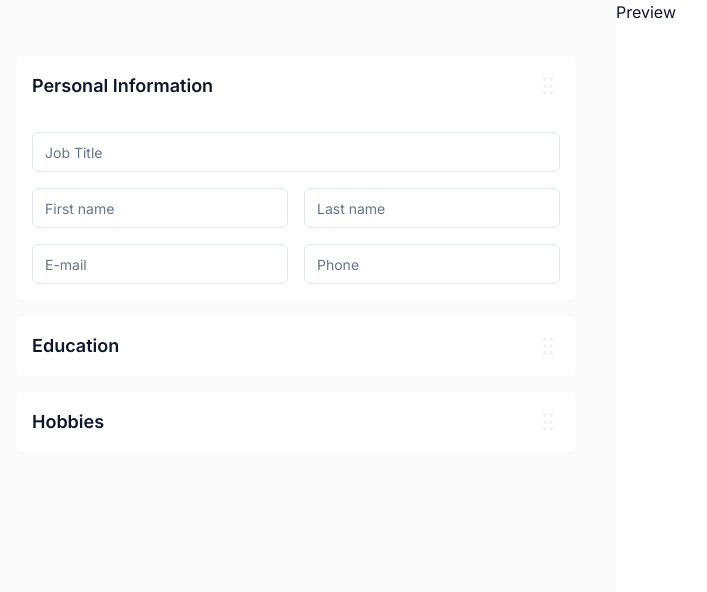
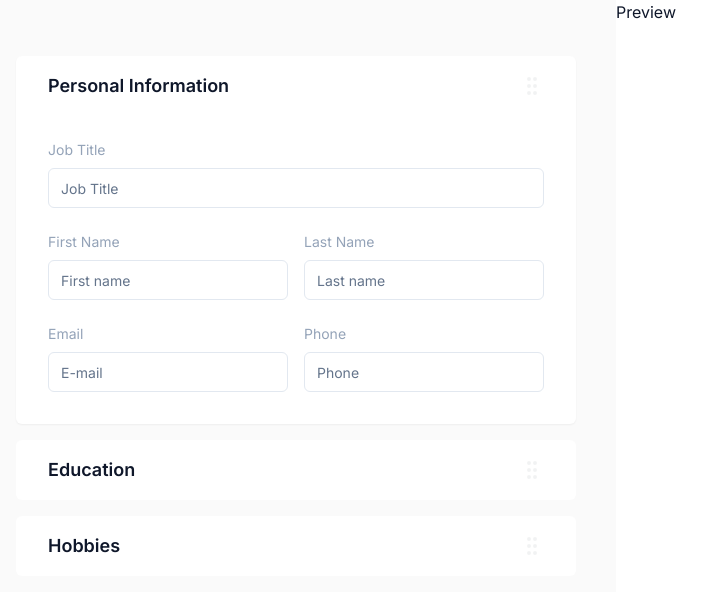
Before and after one commit to HelixMorphe/halcyon, a Next.js app: page /app in a window 1280 px wide. Both pictures are taken after a click on the element "Personal Information". Shown: the top 592 px of the page, without its empty margins (24-731 px from the left). Built offline with nearby package versions, Linux system fonts and the light colour scheme.

Commit message:
labels and other stylings

```diff
--- a/components/App/SectionsWrapper.jsx
+++ b/components/App/SectionsWrapper.jsx
@@ -134,16 +134,16 @@ function SortableItem({ id, label, component, activeId, minimise }) {
       style={style}
       className={`rounded-md my-4 bg-white ${
         activeId?.id === id ? "opacity-50" : ""
-      }`}
+      } ${show ? "shadow-sm" : ""}`}
     >
       <div className="flex justify-between items-center">
         <p
-          className="font-semibold text-lg w-full p-4 cursor-pointer"
+          className="font-semibold text-lg w-full py-4 px-8 cursor-pointer"
           onClick={reveal}
         >
           {label}
         </p>
-        <div className="flex items-center justify-center gap-2 p-4">
+        <div className="flex items-center justify-center gap-2 py-4 px-8">
           <button {...listeners} {...attributes}>
             <GripVertical className="opacity-5 hover:opacity-40 active:opacity-60" />
           </button>
--- a/components/Forms/Personal.tsx
+++ b/components/Forms/Personal.tsx
@@ -3,13 +3,28 @@ import { Input } from "../ui/input";
 
 const Personal = () => {
   return (
-    <div className="p-4">
-      <div className="grid grid-cols-2 gap-4">
-        <Input placeholder="Job Title" className="col-span-2" />
-        <Input placeholder="First name" className="" />
-        <Input placeholder="Last name" className="" />
-        <Input placeholder="E-mail" className="" />
-        <Input placeholder="Phone" className="" />
+    <div className="px-8 pb-8 pt-6">
+      <div className="grid grid-cols-2 gap-x-4 gap-y-6">
+        <div className="col-span-2">
+          <p className="text-sm text-slate-400 mb-2">Job Title</p>
+          <Input placeholder="Job Title" />
+        </div>
+        <div>
+          <p className="text-sm text-slate-400 mb-2">First Name</p>
+          <Input placeholder="First name" className="" />
+        </div>
+        <div>
+          <p className="text-sm text-slate-400 mb-2">Last Name</p>
+          <Input placeholder="Last name" className="" />
+        </div>
+        <div>
+          <p className="text-sm text-slate-400 mb-2">Email</p>
+          <Input placeholder="E-mail" className="" />
+        </div>
+        <div>
+          <p className="text-sm text-slate-400 mb-2">Phone</p>
+          <Input placeholder="Phone" className="" />
+        </div>
       </div>
     </div>
   );
--- a/components/ui/input.tsx
+++ b/components/ui/input.tsx
@@ -11,7 +11,7 @@ const Input = React.forwardRef<HTMLInputElement, InputProps>(
       <input
         type={type}
         className={cn(
-          "flex h-10 w-full rounded-md border border-input bg-transparent px-3 py-2 text-sm ring-offset-background file:border-0 file:bg-transparent file:text-sm file:font-medium placeholder:text-muted-foreground focus-visible:outline-none focus-visible:ring-1 focus-visible:ring-ring disabled:cursor-not-allowed disabled:opacity-50",
+          "flex h-10 w-full rounded-md border border-input bg-transparent px-3 py-2 text-sm ring-offset-background file:border-0 file:bg-transparent file:text-sm file:font-medium placeholder:text-muted-foreground focus-visible:outline-none focus-visible:ring-1 focus-visible:ring-slate-500 disabled:cursor-not-allowed disabled:opacity-50",
           className
         )}
         ref={ref}
```
